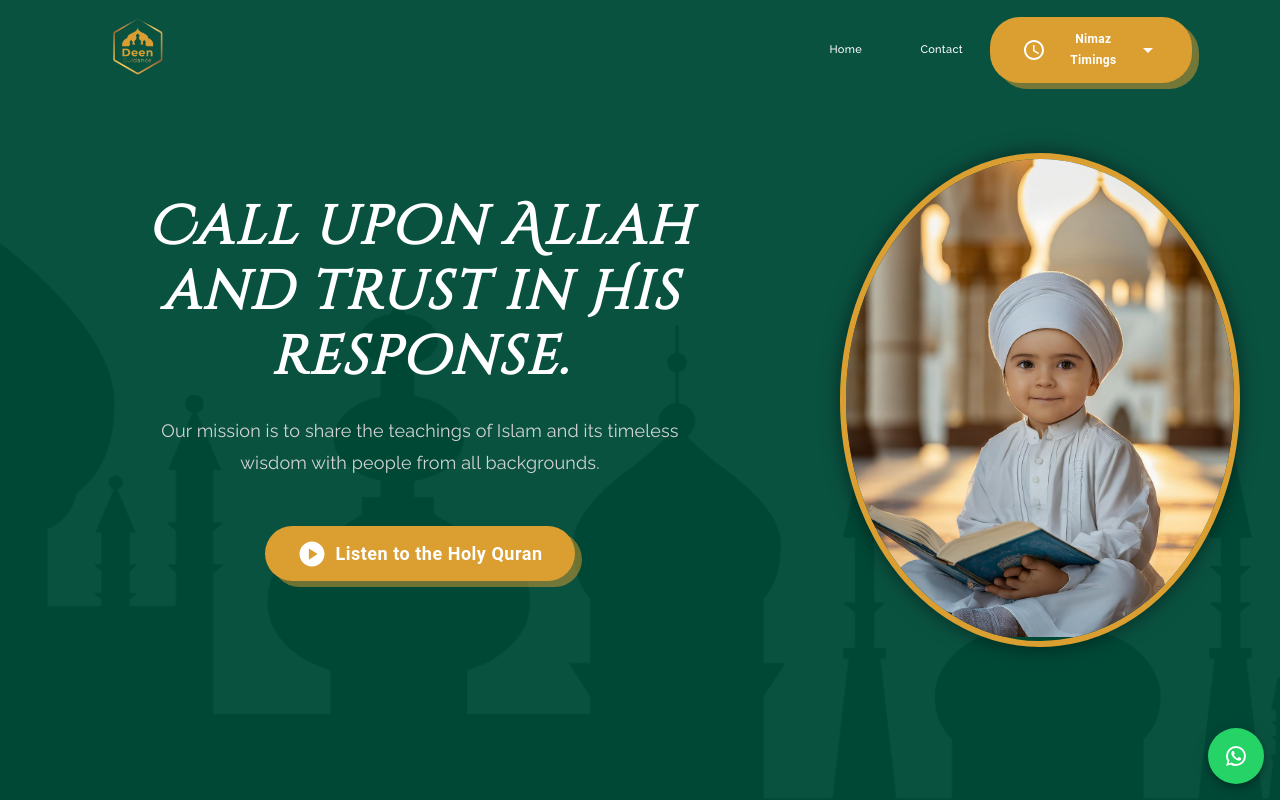
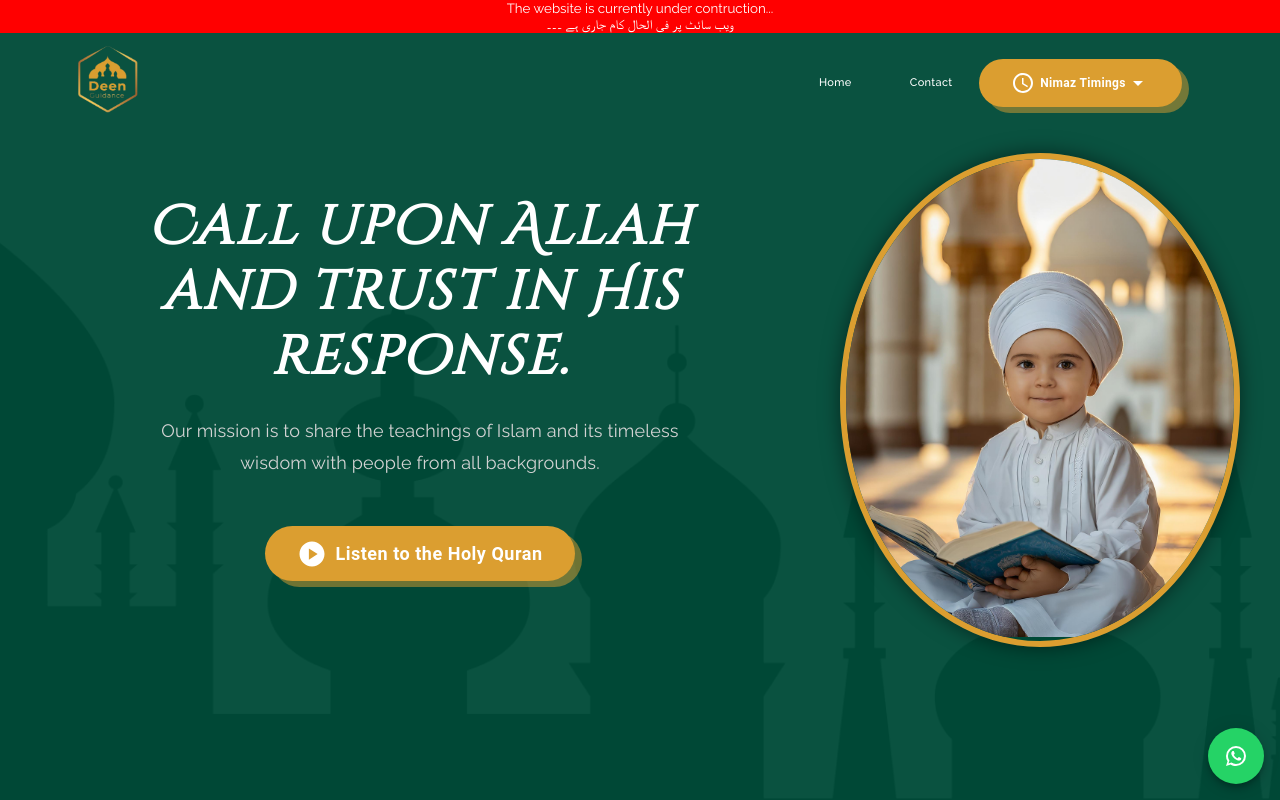
Before and after one commit to AdreesGujjar22/deenguidance, a Next.js app: page /dashboard in a window 1280 px wide. Shown: the top 800 px of the page. Built offline with nearby package versions, Linux system fonts and the light colour scheme.

Commit message:
set drwer

```diff
--- a/src/app/NavBar.tsx
+++ b/src/app/NavBar.tsx
@@ -19,14 +19,15 @@ import MainLink from "../components/MainLink";
 import PhoneIcon from "@mui/icons-material/Phone";
 import EmailIcon from "@mui/icons-material/Email";
 import Link from "next/link";
+import Construction from "../components/Construction";
 const pages = [
   {
-    name : "Home",
-    link : "/"
+    name: "Home",
+    link: "/"
   },
   {
-    name : "Contact",
-    link : "/contactus"
+    name: "Contact",
+    link: "/contactus"
   }
 ];
 
@@ -54,6 +55,7 @@ function NavBar() {
         fontFamily: "Raleway",
       }}
     >
+      <Construction />
       <Container
         maxWidth="xl"
         sx={{
@@ -61,16 +63,17 @@ function NavBar() {
           margin: "auto",
         }}
       >
-        <Toolbar disableGutters sx={{ justifyContent: "space-between" }}>
+        <Toolbar disableGutters sx={{ justifyContent: { xs: "start", md: "space-between" } }}>
           {/* Logo */}
-          <Box sx={{ display: "flex", alignItems: "center" }}>
+          <Box sx={{ display: { xs: "none", md: "flex" }, alignItems: "center" }}>
             <Image
               src={Logo}
               alt="Logo"
-              width={100}
-              height={100}
               style={{
                 borderRadius: "50%",
+                scale: 3,
+                width: "40px",
+                height: "auto"
               }}
             />
           </Box>
@@ -87,9 +90,9 @@ function NavBar() {
               }}
             >
               <Box display="flex" alignSelf="self-end">
-                {pages.map((page,index) => (
+                {pages.map((page, index) => (
                   <Link key={index} href={page.link} passHref style={{
-                    textDecoration : "none"
+                    textDecoration: "none"
                   }} >
                     <Button
                       sx={{
@@ -130,32 +133,53 @@ function NavBar() {
               <MenuIcon />
             </IconButton>
             <Drawer
-              anchor="right"
+              anchor="left"
               open={drawerOpen}
               onClose={() => setDrawerOpen(false)}
               sx={{
                 zIndex: 1300,
                 "& .MuiDrawer-paper": {
-                  width: "100vw",
+                  width: "60vw",
                   backgroundColor: "primary.main",
                   color: "white",
                   display: "flex",
                   flexDirection: "column",
                   alignItems: "center",
-                  justifyContent: "center",
+                  justifyContent: "space-between",
                 },
               }}
             >
+              <Box sx={{ display: "flex", width: "100%" }}>
               <IconButton
                   onClick={() => setDrawerOpen(false)}
-                sx={{ position: "absolute", top: 16, right: 16 }}
+                // sx={{ position: "absolute", top: 16, right: 16 }}
                 >
                   <CloseIcon sx={{ color: "white" }} />
                 </IconButton>
-              {pages.map((page,index) => (
+                <Box sx={{
+                  display: { xs: "flex", md: "none" },
+                  alignItems: "center", justifyContent: "center",
+                  width: "100%"
+                }}>
+                  <Image
+                    src={Logo}
+                    alt="Logo"
+                    width={60}
+                    height={60}
+                    style={{
+                      marginTop: 2,
+                      scale: 1.4,
+                      borderRadius: "50%",
+                    }}
+                  />
+                </Box>
+
+              </Box>
+              <Box>
+                {pages.map((page, index) => (
                   <Link key={index} href={page.link} passHref
                     style={{
-                  textDecoration : "none"
+                      textDecoration: "none"
                     }}
                   >
                     <Button
@@ -172,6 +196,8 @@ function NavBar() {
                     </Button>
                   </Link>
                 ))}
+              </Box>
+              <Box>
                 <MenuItem>
                   <MainLink
                     icon={<PhoneIcon sx={{ mr: 1 }} />}
@@ -186,7 +212,25 @@ function NavBar() {
                     linkHref="mailto:deenguidanceinstitute@gmail.com"
                   />
                 </MenuItem>
+              </Box>
             </Drawer>
+          </Box>{/* Logo */}
+          <Box sx={{
+            display: { xs: "flex", md: "none" },
+            alignItems: "center", justifyContent: "center",
+            width: "100%"
+          }}>
+            <Image
+              src={Logo}
+              alt="Logo"
+              width={60}
+              height={60}
+              style={{
+                marginTop: 2,
+                scale: 1.4,
+                borderRadius: "50%",
+              }}
+            />
           </Box>
         </Toolbar>
       </Container>
--- a/src/app/dashboard/components/Subscribe.tsx
+++ b/src/app/dashboard/components/Subscribe.tsx
@@ -60,6 +60,8 @@ const SubscribeComponent: React.FC = () => {
             fontWeight: "bold",
             fontSize: isMobile ? "20px" : "28px",
             zIndex: 2,
+            lineHeight : "35px",
+            marginBottom: "16px",
           }}
         >
           Subscribe to Our Newsletter
@@ -70,6 +72,7 @@ const SubscribeComponent: React.FC = () => {
             fontSize: isMobile ? "13px" : "15px",
             marginBottom: "16px",
             zIndex: 2,
+            lineHeight : "20px",
             opacity: 0.9,
           }}
         >
--- /dev/null
+++ b/src/components/Construction.tsx
@@ -0,0 +1,27 @@
+"use client";
+import React from "react";
+import { Box } from "@mui/material";
+
+const Contruction = ({
+}) => {
+
+  return (
+    <>
+      <Box
+        sx={{
+          display: "flex",
+          flexDirection : "column",
+          justifyContent: "center",
+          alignItems: "center",
+          backgroundColor : 'red',
+
+        }}
+      >
+        <small>The website is currently under contruction...</small>
+        <small>ویب سائٹ پر فی الحال کام جاری ہے ۔۔۔</small>
+      </Box>
+    </>
+  );
+};
+
+export default Contruction;
```
Lines whose indentation alone changed are shown as unchanged.
